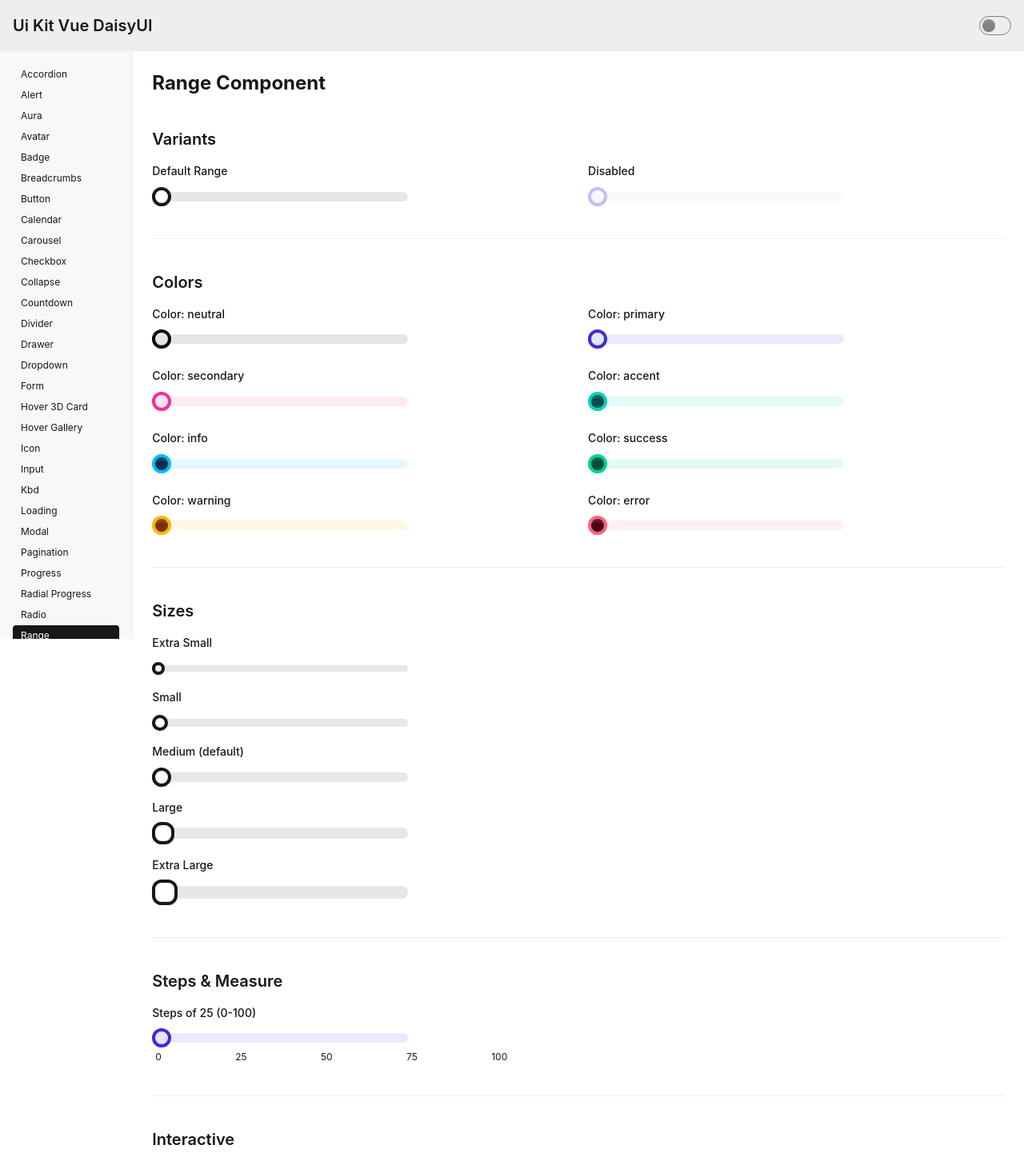
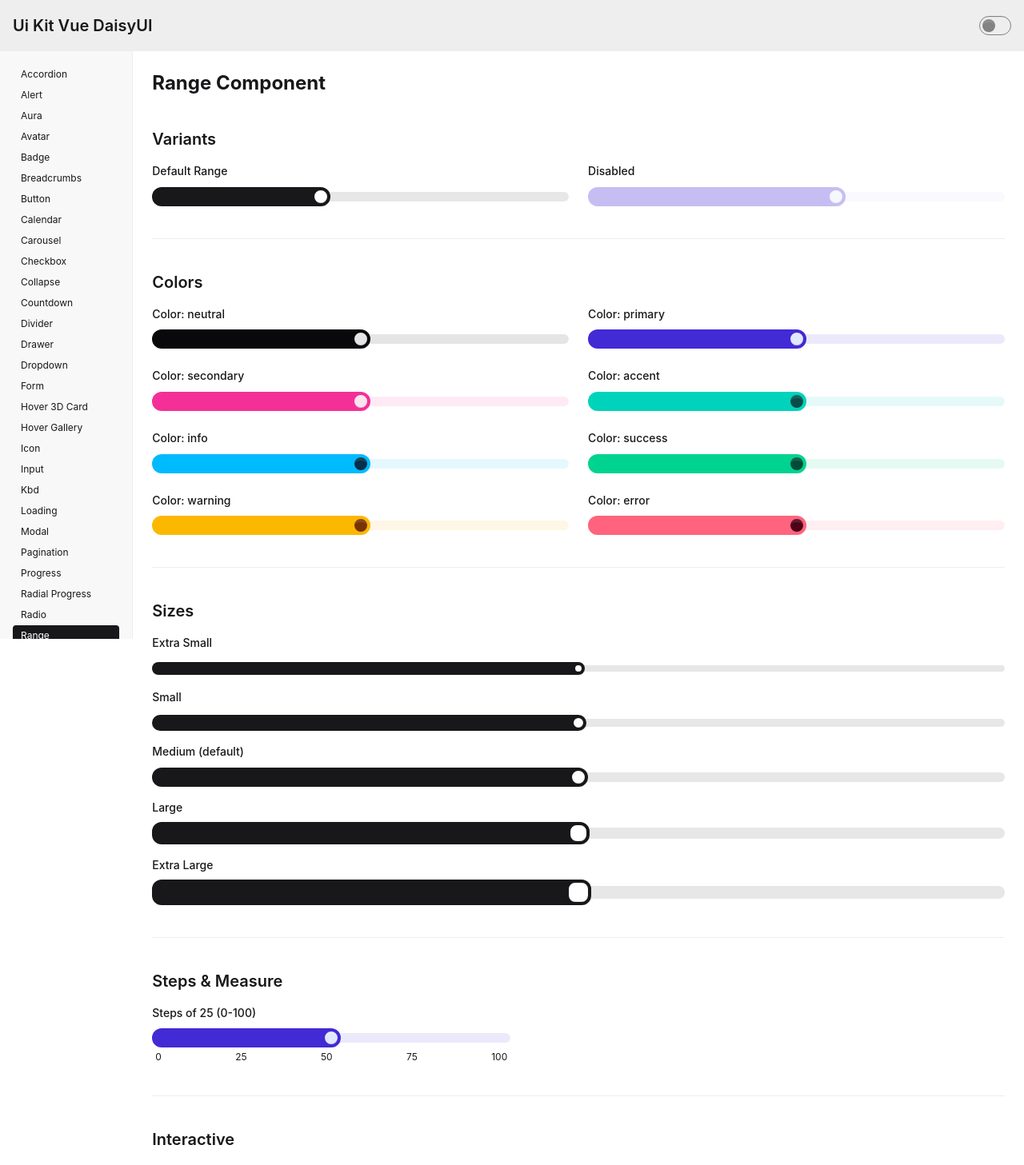
Before and after one commit to igidio/uikit-vue-daisyui, a Vue app: page /range in a window 1280 px wide. Shown: the top 1457 px of the page at 80% size. Built offline with nearby package versions, Linux system fonts and the light colour scheme; what @iconify/tailwind4 would draw is missing.

Commit message:
feat: update InputPage and RangePage components for improved type handling and v-model usage

```diff
--- a/src/features/input/page/InputPage.vue
+++ b/src/features/input/page/InputPage.vue
@@ -1,5 +1,6 @@
 <script setup lang="ts">
 import UiInput from '@/shared/ui/ui-input/UiInput.vue'
+import type { SelectSize } from '@/shared/ui/ui-select/ui-select-properties'
 import type { UiColors } from '@/shared/ui/ui-types'
 
 interface InputDemo {
@@ -32,7 +33,7 @@ const color_demos: InputDemo[] = colors.map((c) => ({
   placeholder: `input-${c}`,
 }))
 
-const sizes: { label: string; size: string }[] = [
+const sizes: { label: string; size: SelectSize }[] = [
   { label: 'Extra Small', size: 'xs' },
   { label: 'Small', size: 'sm' },
   { label: 'Medium (default)', size: 'md' },
--- a/src/features/range/page/RangePage.vue
+++ b/src/features/range/page/RangePage.vue
@@ -2,7 +2,7 @@
 import { ref } from 'vue'
 import UiRange from '@/shared/ui/ui-range/UiRange.vue'
 import type { UiColors } from '@/shared/ui/ui-types'
-import type { SelectSize } from '@/shared/ui/ui-select/UiSelect.vue'
+import type { SelectSize } from '@/shared/ui/ui-select/ui-select-properties'
 
 interface RangeDemo {
   label: string
@@ -36,6 +36,8 @@ const sizes: { label: string; size: SelectSize }[] = [
 ]
 
 const interactive_value = ref(50)
+const colors_section_value = ref(50)
+const sizes_section_value = ref(50)
 </script>
 
 <template>
@@ -49,7 +51,7 @@ const interactive_value = ref(50)
         <div v-for="(demo, index) in basic_demos" :key="index">
           <p class="text-sm font-medium mb-2">{{ demo.label }}</p>
           <UiRange
-            :value="demo.value ?? 0"
+            v-model="demo.value"
             :color="demo.color"
             :disabled="demo.disabled ?? false"
           />
@@ -65,7 +67,7 @@ const interactive_value = ref(50)
       <div class="grid grid-cols-1 md:grid-cols-2 gap-6">
         <div v-for="(demo, index) in color_demos" :key="index">
           <p class="text-sm font-medium mb-2">{{ demo.label }}</p>
-          <UiRange :value="demo.value ?? 0" :color="demo.color" />
+          <UiRange v-model="demo.value" :color="demo.color" />
         </div>
       </div>
     </section>
@@ -78,7 +80,7 @@ const interactive_value = ref(50)
       <div class="flex flex-col gap-4">
         <div v-for="s in sizes" :key="s.size">
           <p class="text-sm font-medium mb-2">{{ s.label }}</p>
-          <UiRange value="25" :size="s.size" />
+          <UiRange v-model="colors_section_value" :size="s.size" />
         </div>
       </div>
     </section>
@@ -91,7 +93,7 @@ const interactive_value = ref(50)
       <div class="max-w-md">
         <div>
           <p class="text-sm font-medium mb-2">Steps of 25 (0-100)</p>
-          <UiRange :value="50" :min="0" :max="100" :step="25" color="primary" />
+          <UiRange v-model="sizes_section_value" :min="0" :max="100" :step="25" color="primary" />
         </div>
         <div class="flex justify-between text-xs px-1 mt-1">
           <span>0</span>
--- a/src/shared/ui/ui-range/UiRange.vue
+++ b/src/shared/ui/ui-range/UiRange.vue
@@ -40,6 +40,7 @@ const range_classes: string = (() => {
     :step="step"
     :disabled="disabled"
     :class="range_classes"
+    class="w-full"
     v-model.number="model_value"
   />
 </template>
```
